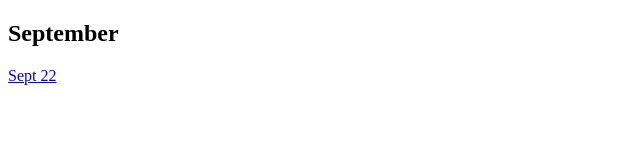
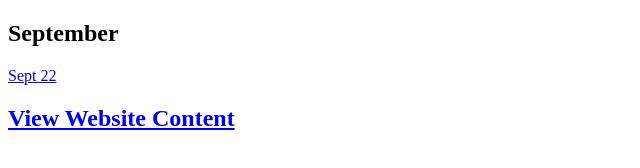
Before and after one commit to benjaminbartling/group1, a plain HTML site: page index.html in a window 1280 px wide. Shown: the whole page, without its empty margins (0-640 px from the left). Drawn offline with Linux system fonts and the light colour scheme.

Commit message:
Benjamin Bartling

```diff
--- a/index.html
+++ b/index.html
@@ -20,7 +20,7 @@ initial-scale=1">
 <title>Research</title>
 
 <meta
-name="Design Process" content="Webiste Build Log">
+name="Design Process" content="Website Build Log">
 
 </head>
 
@@ -31,9 +31,10 @@ name="Design Process" content="Webiste Build Log">
 <a href="research/sept_22.pdf">Sept 22</a>
 </p>
 <p>
-<h2><a href="View Website Content" View Website Content </a> </h2>
+<h2>
+<a href="https://drive.google.com/folderview?id=0Bw3B8QqeuMRUU1JxY2FpcUoxV3c&usp=sharing"> View Website Content </a> </h2>
 
-
+</p>
 </body>
 
 </html>
```
